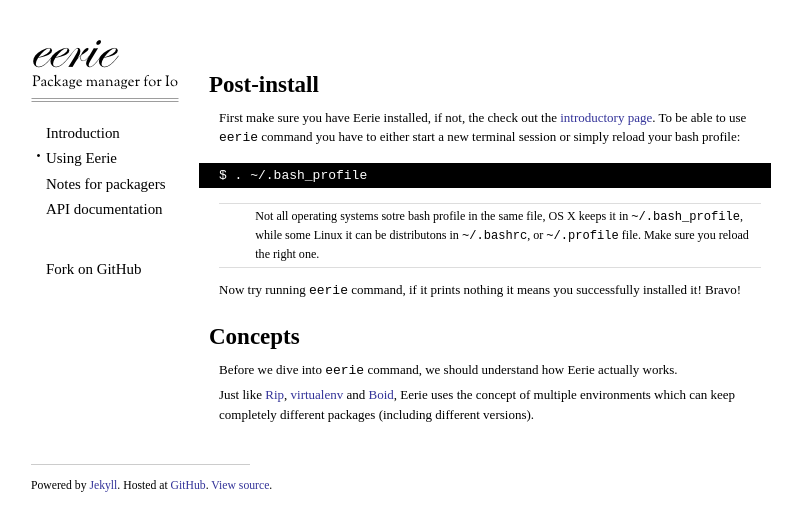
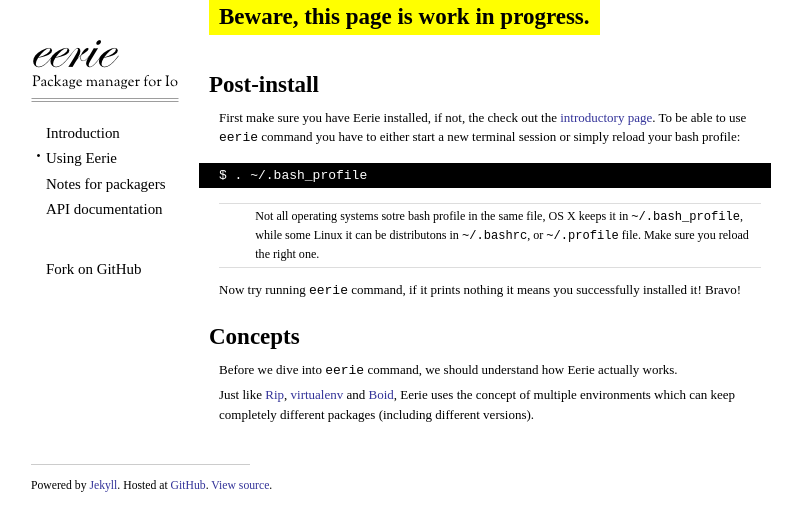
Before and after one commit to IoLanguage/eerie, a Jekyll site: the page built from usage.html, in a window 1280 px wide. Shown: the top 531 px of the page, without its empty margins (244-1046 px from the left). Built offline with Jekyll 4.4.1, drawn with Linux system fonts in a browser that asks for light colours; some web fonts are replaced; Markdown is read by kramdown in place of the engine named in the settings.

Commit message:
Added work-in-progress message.

```diff
--- a/css/main.css
+++ b/css/main.css
@@ -129,6 +129,14 @@ h2:first {
   font-size: 0.93em;
 }
 
+h2.work-in-progress {
+  background: yellow;
+  position: fixed;
+  top: 0;
+  margin: 0;
+  padding: 0 10px;
+}
+
 #footer {
   margin-top: 40px;
   font-size: 0.9em;
--- a/usage.html
+++ b/usage.html
@@ -3,6 +3,8 @@ layout: default
 title: Using the Eerie command
 category: usage
 ---
+<h2 class="work-in-progress">Beware, this page is work in progress.</h2>
+
 <a name="post-install"></a>
 <h2 style="margin-top:0">Post-install</h2>
 <p>
```
Also changed, not shown: 2 other files.
